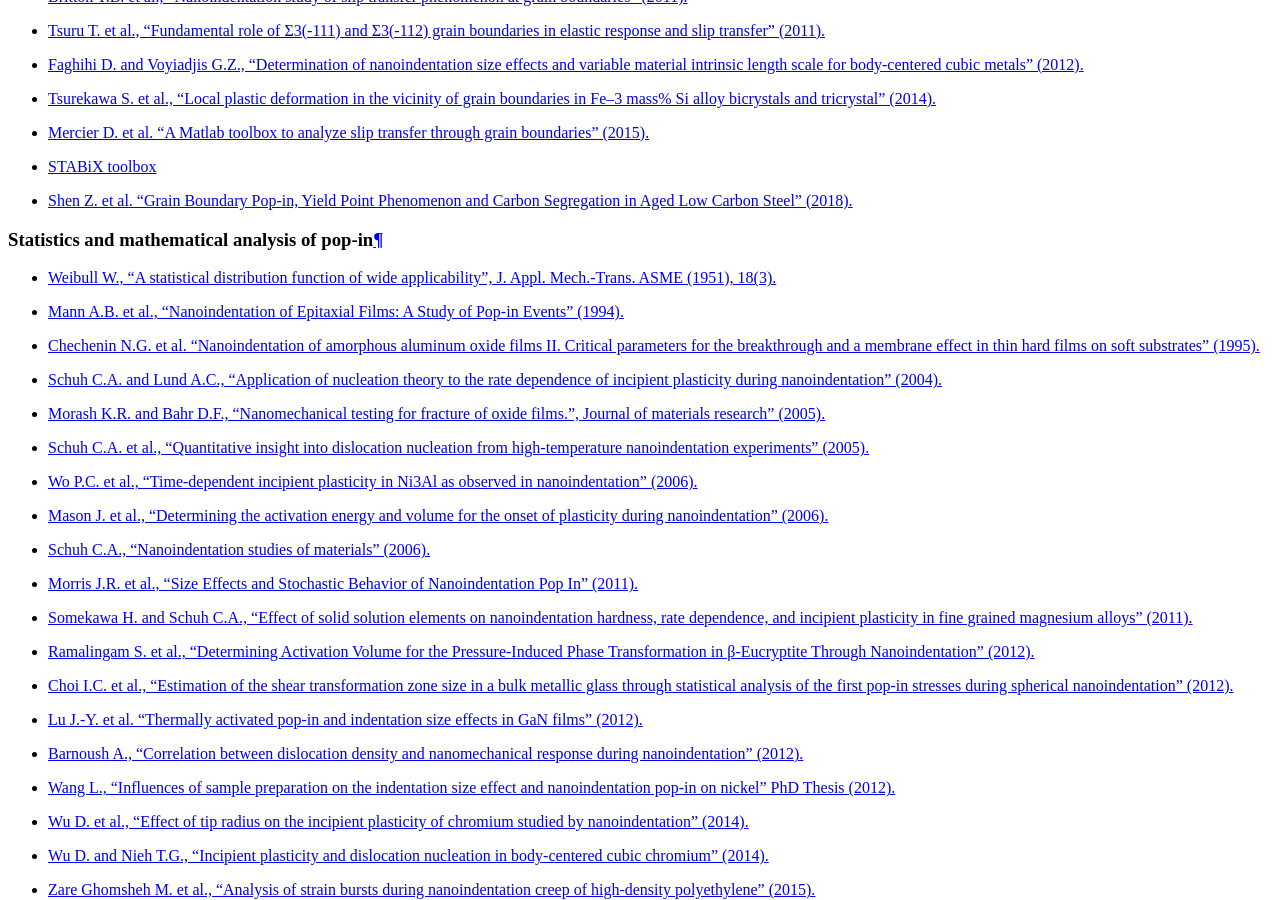
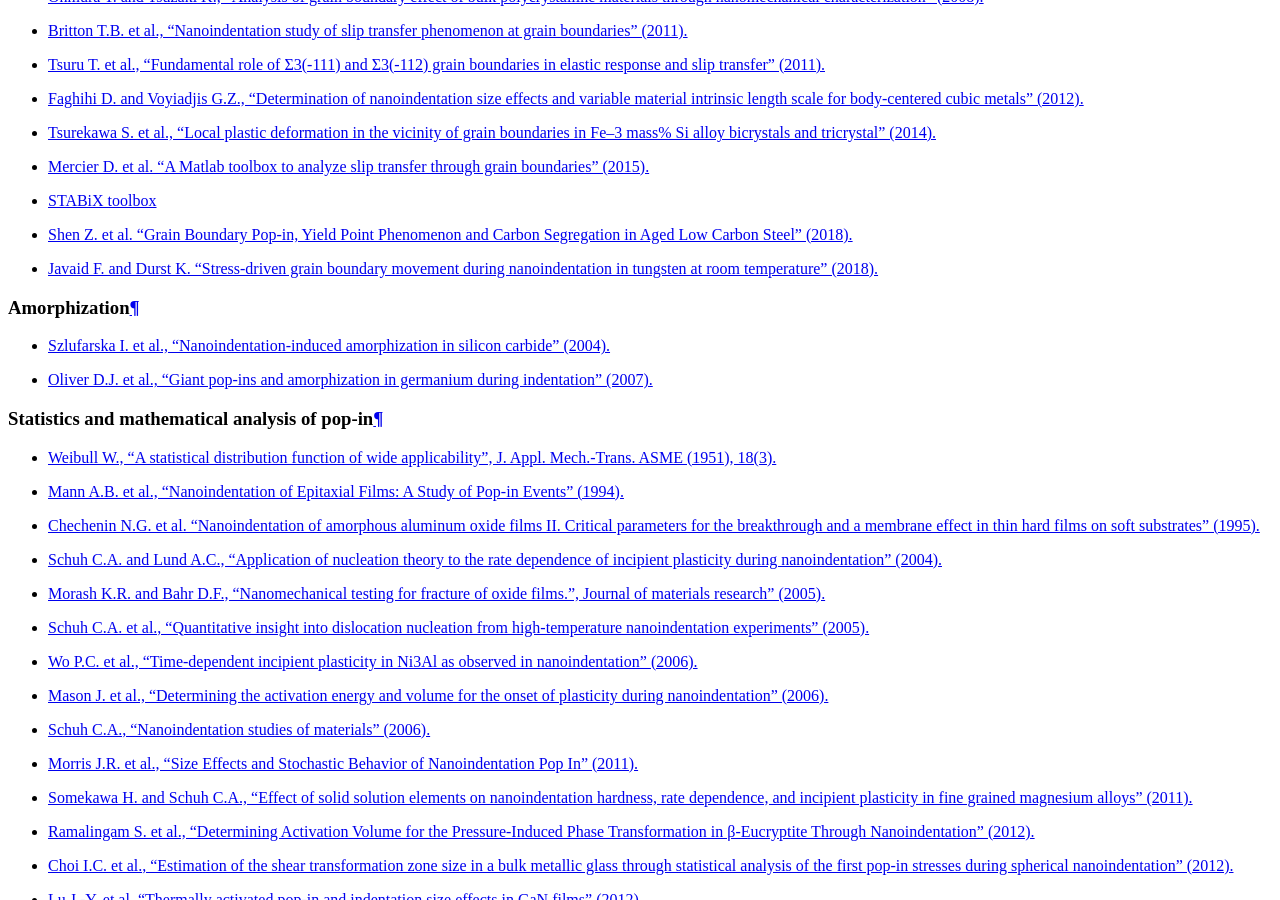
Before and after one commit to DavidMercier/PopIn, a Sphinx documentation site: the page built from doc/links_ref.rst, in a window 1280 px wide and 900 px high, scrolled down 7689 px. Built offline with Sphinx 7.4.7, drawn with Linux system fonts in a browser that asks for light colours; comment, search, counter and statistics services are not loaded; some of the changed text lies outside the part shown.

Commit message:
updated doc

```diff
--- a/doc/links_ref.rst
+++ b/doc/links_ref.rst
@@ -151,6 +151,7 @@ Dislocation nucleation during (nano)indentation
 * `Borc J. et al., "Investigation of pop-in events and indentation size effect on the (001) and (100) faces of KDP crystals by nanoindentation deformation" (2017). <https://doi.org/10.1016/j.msea.2017.09.069>`_
 * `Guo T. et al., "Initiation of basal slip and tensile twinning in magnesium alloys during nanoindentation" (2018). <https://doi.org/10.1016/j.jallcom.2017.10.088>`_
 * `Beake B.D. and Goel S., "Incipient plasticity in tungsten during nanoindentation: Dependence on surface roughness, probe radius and crystal orientation" (2018). <https://doi.org/10.1016/j.ijrmhm.2018.03.020>`_
+* `Lawrence S.K. et al., "Probing the Effect of Hydrogen on Elastic Properties and Plastic Deformation in Nickel Using Nanoindentation and Ultrasonic Methods" (2018). <https://doi.org/10.1007/s11837-018-2850-z>`_
 
 Dislocation nucleation during compression of pillar
 -----------------------------------------------------
@@ -259,6 +260,13 @@ Strain transfer across grain boundaries
 * `Mercier D. et al. "A Matlab toolbox to analyze slip transfer through grain boundaries" (2015). <https://doi.org/10.1088/1757-899X/82/1/012090>`_
 * `STABiX toolbox <http://stabix.readthedocs.org/en/latest/>`_
 * `Shen Z. et al. "Grain Boundary Pop-in, Yield Point Phenomenon and Carbon Segregation in Aged Low Carbon Steel" (2018). <https://doi.org/10.2355/isijinternational.ISIJINT-2017-426>`_
+* `Javaid F. and Durst K. "Stress-driven grain boundary movement during nanoindentation in tungsten at room temperature" (2018). <https://doi.org/10.1016/j.mtla.2018.04.002>`_
+
+Amorphization
++++++++++++++++++++++++++++++++++++++++++++++++
+
+* `Szlufarska I. et al., "Nanoindentation-induced amorphization in silicon carbide" (2004).  <https://doi.org/10.1063/1.1774252>`_
+* `Oliver D.J. et al., "Giant pop-ins and amorphization in germanium during indentation" (2007). <https://doi.org/10.1063/1.2490563>`_
 
 Statistics and mathematical analysis of pop-in
 +++++++++++++++++++++++++++++++++++++++++++++++
--- a/doc/models.rst
+++ b/doc/models.rst
@@ -51,7 +51,8 @@ and the experimental conditions (time, temperature, geometry of the indenter...)
     * :ref:`film_fracture` ;
     * :ref:`strain_transfer` ;
     * crack(s) formation ;
-    * phase transformation...
+    * phase transformation ;
+	* amorphization, densification...
 
 It is really important to mention that pop-in events are function of the indenter shape [#Schuh_2004]_, [#Jang_2007]_, the temperature [#Schuh_2005]_ and the strain rate [#Schuh_2004]_, [#Nieh_2002]_.
 
```
